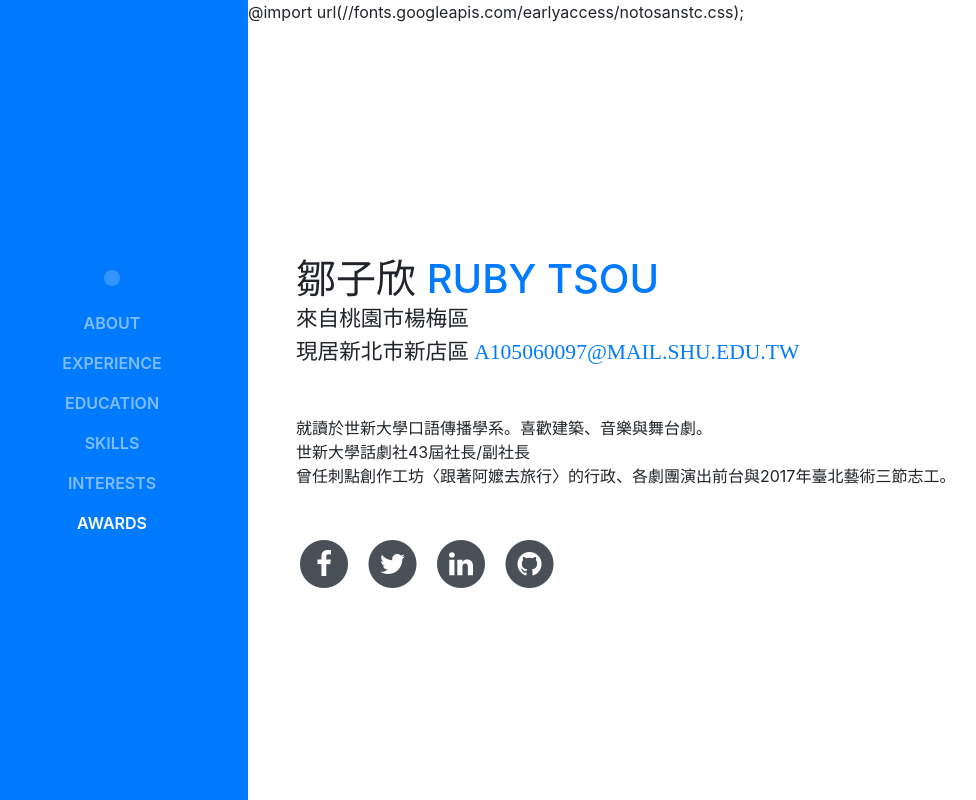
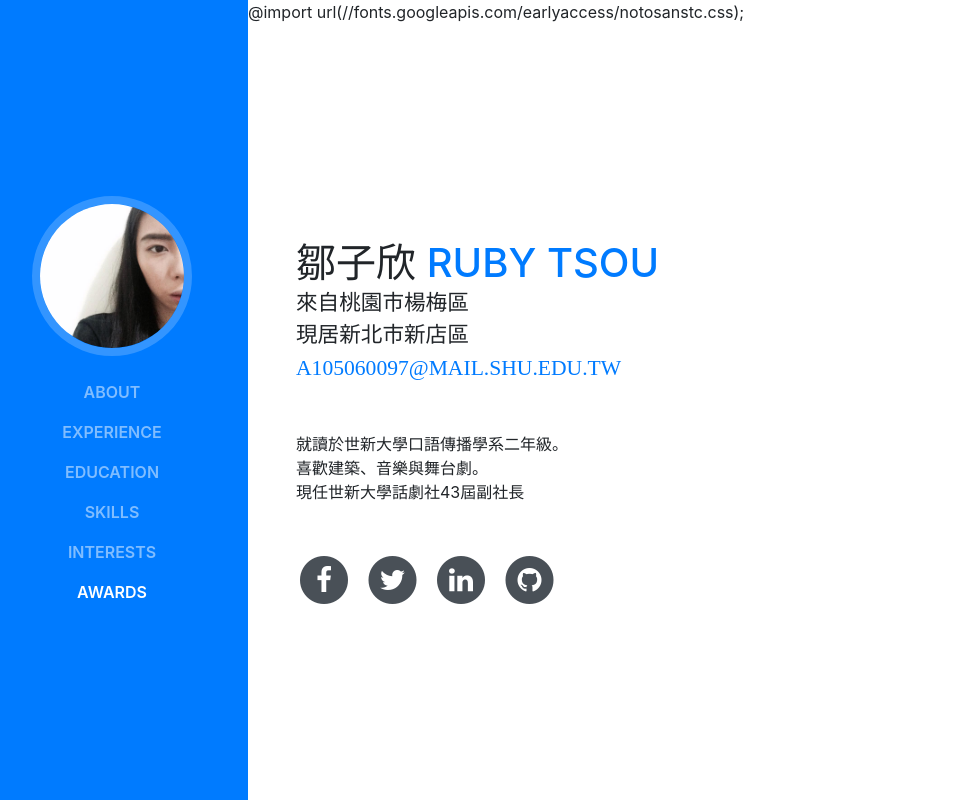
Before and after one commit to YueTsou01/YueTsou01.github.io, a website with bundled scripts: page index.html in a window 1280 px wide. Shown: the top 800 px of the page, without its empty margins (24-1000 px from the left). Built offline with nearby package versions, Linux system fonts and the light colour scheme; files whose address does not match are found by name; a web font is replaced by a local one.

Commit message:
Add files via upload

```diff
--- a/index.html
+++ b/index.html
@@ -8,7 +8,7 @@
     <meta name="description" content="我是鄒子欣，這是我的個人簡介。">
     <meta name="author" content="YueTsou">
 
-    <title>Resume - Start Bootstrap Theme</title>
+    <title>Yue's resume</title>
 
     <!-- Bootstrap core CSS -->
     <link href="vendor/bootstrap/css/bootstrap.min.css" rel="stylesheet">
@@ -32,7 +32,7 @@
       <a class="navbar-brand js-scroll-trigger" href="#page-top">
         <span class="d-block d-lg-none">Start Bootstrap</span>
         <span class="d-none d-lg-block">
-          <img class="img-fluid img-profile rounded-circle mx-auto mb-2" src="img/IMG_3306.JPG" alt="">
+          <img class="img-fluid img-profile rounded-circle mx-auto mb-2" src="img/01.JPG" alt="">
         </span>
       </a>
       <button class="navbar-toggler" type="button" data-toggle="collapse" data-target="#navbarSupportedContent" aria-controls="navbarSupportedContent" aria-expanded="false" aria-label="Toggle navigation">
@@ -69,10 +69,10 @@
           <h1 class="mb-0">鄒子欣
             <span class="text-primary">Ruby Tsou</span>
           </h1>
-          <div class="subheading mb-5">來自桃園市楊梅區<br>現居新北市新店區
+          <div class="subheading mb-5">來自桃園市楊梅區<br>現居新北市新店區<br>
             <a href="mailto:a105060097@mail.shu.edu.tw">a105060097@mail.shu.edu.tw</a>
           </div>
-          <p class="mb-5">就讀於世新大學口語傳播學系。喜歡建築、音樂與舞台劇。<br>世新大學話劇社43屆社長/副社長<br>曾任刺點創作工坊〈跟著阿嬤去旅行〉的行政、各劇團演出前台與2017年臺北藝術三節志工。</p>
+          <p class="mb-5">就讀於世新大學口語傳播學系二年級。<br>喜歡建築、音樂與舞台劇。<br>現任世新大學話劇社43屆副社長<br></p>
           <ul class="list-inline list-social-icons mb-0">
             <li class="list-inline-item">
               <a href="">
```
